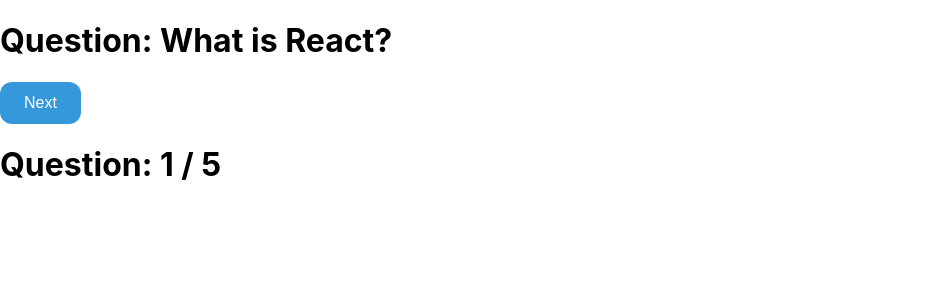
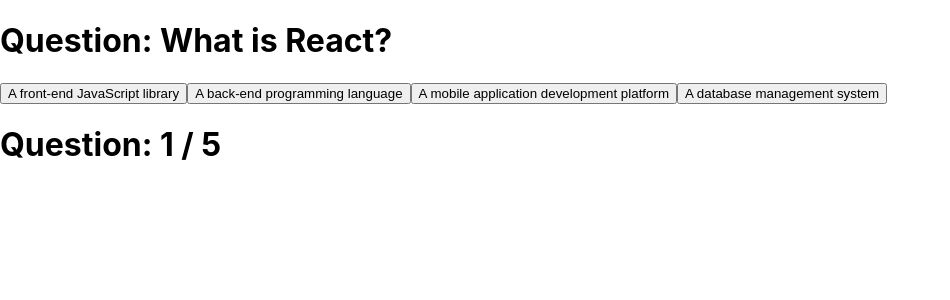
Before and after one commit to Technigo/project-redux-quiz-old, a React (Create React App) app: page /quiz in a window 1280 px wide. Shown: the top 300 px of the page, without its empty margins (0-950 px from the left). Built offline with nearby package versions, Linux system fonts and the light colour scheme.

Commit message:
current question pages changes

```diff
--- a/src/App.js
+++ b/src/App.js
@@ -5,8 +5,7 @@ import { combineReducers, configureStore } from '@reduxjs/toolkit';
 import { quiz } from 'reducers/quiz';
 import { WelcomePage } from 'pages/WelcomePage';
 
-import { CurrentQuestion } from 'components/CurrentQuestion';
-import { AnswerButton } from 'components/AnswerButton';
+import { Question } from 'pages/Question';
 
 const reducer = combineReducers({
   quiz: quiz.reducer
@@ -20,8 +19,7 @@ export const App = () => {
       <BrowserRouter>
         <Routes>
           <Route path="/" element={<WelcomePage />} />
-          <Route path="/quiz" element={<CurrentQuestion />} />
-          <Route path="/answer" element={<AnswerButton />} />
+          <Route path="/quiz" element={<Question />} />
         </Routes>
       </BrowserRouter>
     </Provider>
--- a/src/components/AnswerButton.js
+++ b/src/components/AnswerButton.js
@@ -35,7 +35,7 @@ export const AnswerButton = ({ index, option, setGoToNextButton }) => {
       onClick={() => onAnswerSubmit(question.id, index)}
       disabled={usersAnswer}
       type="button">
-      {option} omadonna
+      {option}
     </button>
   );
 };
--- a/src/components/CurrentQuestion.js
+++ b/src/components/CurrentQuestion.js
@@ -1,22 +1,46 @@
-import React from 'react';
-import { useSelector } from 'react-redux';
+import React, { useState } from 'react';
+import { useSelector, useDispatch } from 'react-redux';
 import { NextButton } from './NextButton';
 import { ProgressBar } from './ProgressBar';
+import { AnswerButton } from './AnswerButton';
+import { SummaryPage } from '../pages/Summary';
+import { quiz } from '../reducers/quiz';
 
 export const CurrentQuestion = () => {
+  const dispatch = useDispatch();
+  const [goToNextButton, setGoToNextButton] = useState(false);
   const question = useSelector(
     (state) => state.quiz.questions[state.quiz.currentQuestionIndex]
   );
+  const quizOver = useSelector((state) => state.quiz.quizOver);
 
   if (!question) {
     return <h1>Oh no! I could not find the current question!</h1>;
   }
+  const moveToNext = () => {
+    dispatch(quiz.actions.goToNextQuestion());
+    setGoToNextButton(false);
+  };
 
   return (
-    <div>
-      <h1>Question: {question.questionText}</h1>
-      <NextButton />
+    <>
+      {quizOver && <SummaryPage />}
+      {!quizOver && (
+        <div className="eslint-hater">
+          <h1>Question: {question.questionText}</h1>
+          <div className="answer-buttons">
+            {question.options.map((option, index) => (
+              <AnswerButton
+                key={option}
+                index={index}
+                option={option}
+                setGoToNextButton={setGoToNextButton} />
+            ))}
+          </div>
+        </div>
+      )}
+      {goToNextButton && <NextButton onClick={moveToNext} />}
       <ProgressBar />
-    </div>
+    </>
   );
 };
--- a/src/pages/Question.js
+++ b/src/pages/Question.js
@@ -0,0 +1,10 @@
+import React from 'react';
+import { CurrentQuestion } from 'components/CurrentQuestion';
+
+export const Question = () => {
+  return (
+    <div className="questions-background">
+      <CurrentQuestion />
+    </div>
+  );
+}
--- a/src/pages/question.css
+++ b/src/pages/question.css
@@ -0,0 +1,9 @@
+.questions-background {
+    background-color: #222968;
+    background-size: cover;
+    background-repeat: no-repeat;
+    width: 100vw;
+    height: 100vh;
+    background-position: center;
+    overflow-x: hidden;
+}
```
